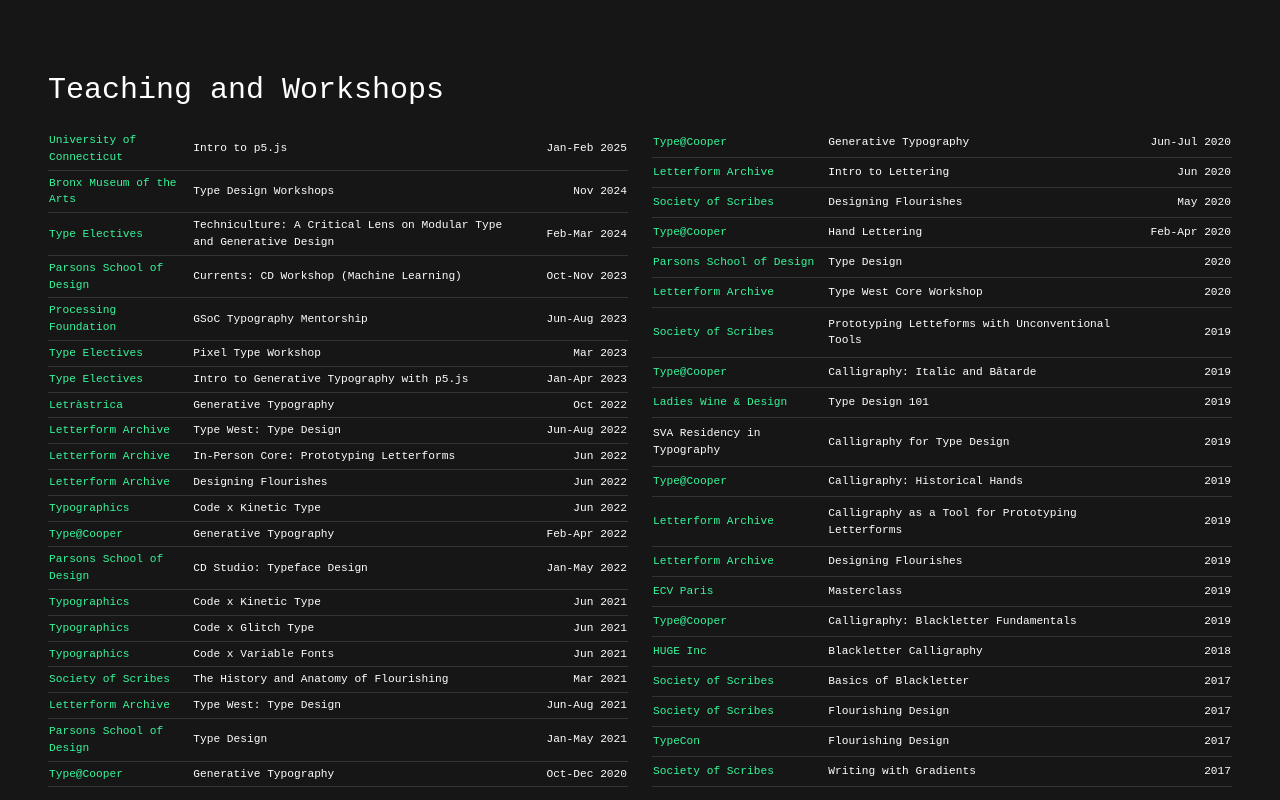
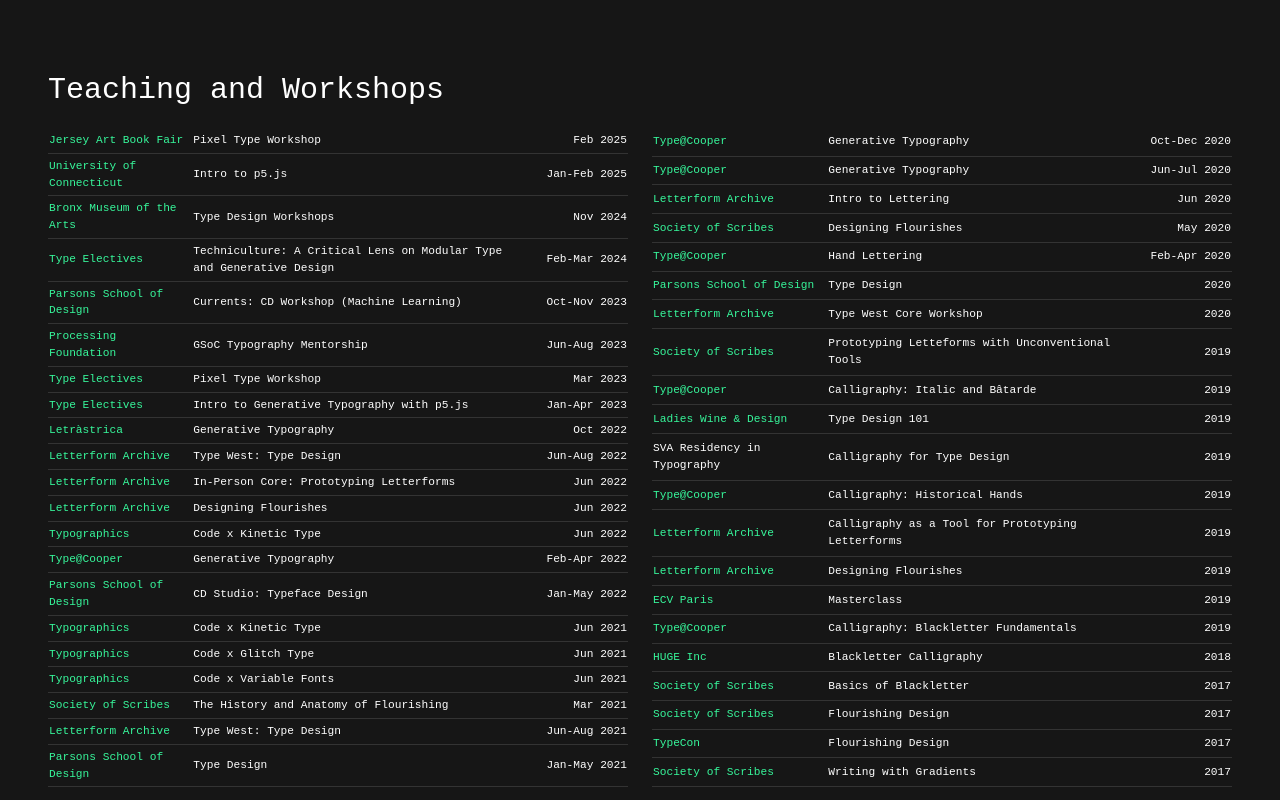
Before and after one commit to spacetypeco/web, a Next.js app: page /about in a window 1280 px wide. Shown: the part 8020-8820 px from the top of the page. Built offline with nearby package versions, Linux system fonts and the light colour scheme; a web font is replaced by a local one.

Commit message:
Add pixel type workshop

```diff
--- a/pages/about.jsx
+++ b/pages/about.jsx
@@ -26,6 +26,12 @@
   useImageSizer();
 
   const TEACHING_AND_WORKSHOPS = [
+    {
+      host: "Jersey Art Book Fair",
+      link: "https://www.jerseyartbookfair.org/",
+      title: "Pixel Type Workshop",
+      dates: "Feb 2025",
+    },
     {
       host: "University of Connecticut",
       link: "https://uconn.edu/",
```
